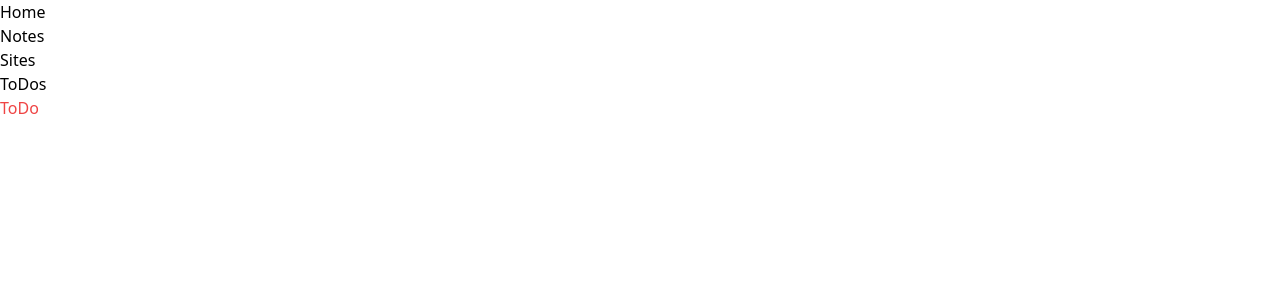
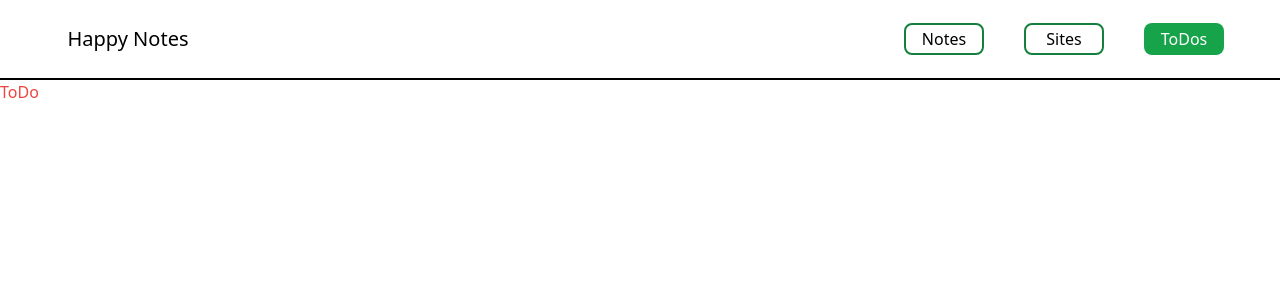
Before and after one commit to JayCodeGitHub/Happy-Notes-2.0, a Next.js app: page /todo in a window 1280 px wide. Shown: the top 300 px of the page. Built offline with nearby package versions, Linux system fonts and the light colour scheme.

Commit message:
Styled navbar for Desktop

```diff
--- a/components/layout/layout.tsx
+++ b/components/layout/layout.tsx
@@ -1,6 +1,6 @@
 // These styles apply to every route in the application
 import Head from "next/head";
-import Navigation from "../navigation/navigation";
+import Navbar from "../navbar/navbar";
 
 interface LayoutProps {
   children: React.ReactNode;
@@ -15,7 +15,7 @@ export default function Layout({ children }: LayoutProps) {
         <meta name="viewport" content="width=device-width, initial-scale=1" />
         <link rel="icon" href="/favicon.ico" />
       </Head>
-      <Navigation />
+      <Navbar />
       <main>{children}</main>
     </>
   );
--- /dev/null
+++ b/components/navbar/navbar.tsx
@@ -0,0 +1,31 @@
+import Link from "next/link";
+import NavLink from "../navlink/navlink";
+
+export default function Navbar() {
+  return (
+    <>
+      <nav className="w-full h-20 overflow-hidden dark:text-white text-black dark:bg-gray-800 bg-white flex justify-between px-6 border-b-2 dark:border-white border-black">
+        <div className=" w-52 flex justify-center items-center">
+          <Link href="/notes">
+            <h1 className="text-xl dark:hover:text-gray-500 hover:text-gray-600 duration-100 transition-all ease-in-out">
+              Happy Notes
+            </h1>
+          </Link>
+        </div>
+        <div className=" flex justify-center items-center">
+          <ul className="hidden md:flex md:justify-between md:w-80 md:mx-8">
+            <li>
+              <NavLink href="/notes">Notes</NavLink>
+            </li>
+            <li>
+              <NavLink href="/sites">Sites</NavLink>
+            </li>
+            <li>
+              <NavLink href="/todo">ToDos</NavLink>
+            </li>
+          </ul>
+        </div>
+      </nav>
+    </>
+  );
+}
--- a/components/navigation/navigation.tsx
+++ /dev/null
@@ -1,22 +0,0 @@
-import Link from "next/link";
-
-export default function Navigation() {
-  return (
-    <nav>
-      <ul>
-        <li>
-          <Link href="/">Home</Link>
-        </li>
-        <li>
-          <Link href="/notes">Notes</Link>
-        </li>
-        <li>
-          <Link href="/sites">Sites</Link>
-        </li>
-        <li>
-          <Link href="/todo">ToDos</Link>
-        </li>
-      </ul>
-    </nav>
-  );
-}
--- /dev/null
+++ b/components/navlink/navlink.tsx
@@ -0,0 +1,25 @@
+import { useRouter } from "next/router";
+import Link from "next/link";
+
+export interface NavLinkProps {
+  href: string;
+  children: React.ReactNode;
+  onClick?: () => void;
+}
+
+export default function NavLink({ href, children, onClick }: NavLinkProps) {
+  const router = useRouter();
+  return (
+    <Link
+      className={
+        router.pathname == href
+          ? "bg-green-600 w-36 md:w-20 h-8 rounded-lg flex justify-center items-center dark:text-black text-white"
+          : "border-2 border-green-700 w-36 md:w-20 h-8 rounded-lg flex justify-center items-center dark:text-white text-black dark:hover:text-gray-400 hover:text-green-700 duration-100 transition-all ease-in-out"
+      }
+      href={href}
+      onClick={onClick}
+    >
+      {children}
+    </Link>
+  );
+}
```
